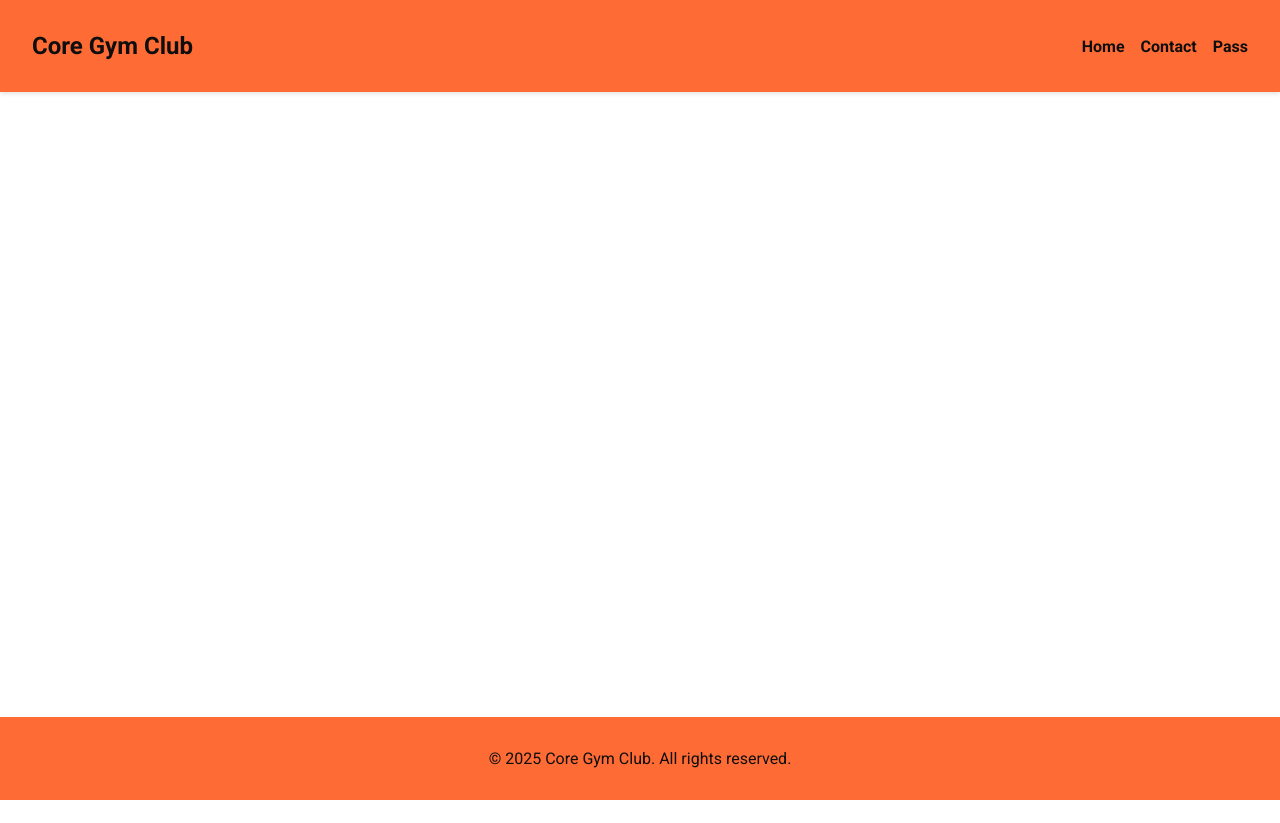
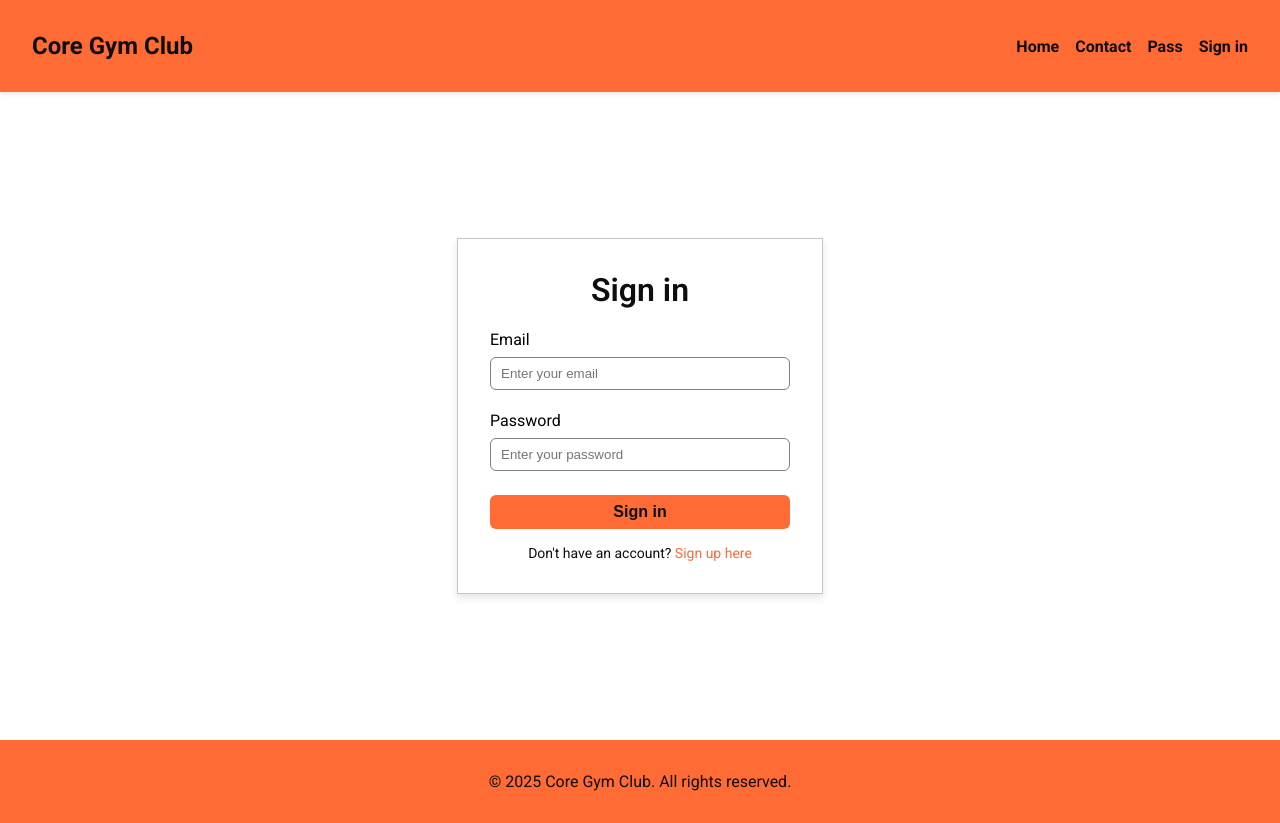
Before and after one commit to win24-project/Frontend, a React (Vite) app: page /login in a window 1280 px wide. Before the commit the page ends 800 px from the top, so only its background shows below. Built offline with nearby package versions, Linux system fonts and the light colour scheme.

Commit message:
Implemented a login form with functionality and API integration. Also added som functionality in navbar where the website shows if you are logged in or not

```diff
--- /dev/null
+++ b/src/components/Context/AuthContext.jsx
@@ -0,0 +1,32 @@
+import { createContext, useContext, useState, useEffect } from "react";
+
+const AuthContext = createContext();
+
+export const AuthProvider = ({ children }) => {
+  const [isLoggedIn, setIsLoggedIn] = useState(false);
+
+  useEffect(() => {
+    const token = localStorage.getItem("token");
+    if (token) {
+      setIsLoggedIn(true);
+    }
+  }, []);
+
+  const login = (token) => {
+    localStorage.setItem("token", token);
+    setIsLoggedIn(true);
+  };
+
+  const logout = () => {
+    localStorage.removeItem("token");
+    setIsLoggedIn(false);
+  };
+
+  return (
+    <AuthContext.Provider value={{ isLoggedIn, login, logout }}>
+      {children}
+    </AuthContext.Provider>
+  );
+};
+
+export const useAuth = () => useContext(AuthContext);
--- a/src/components/LoginForm/LoginForm.jsx
+++ b/src/components/LoginForm/LoginForm.jsx
@@ -1,9 +1,116 @@
+import { useState } from "react";
 import styles from './LoginForm.module.css';
+import { useNavigate } from 'react-router';
+import { useAuth } from "../Context/AuthContext";
 
 const LoginForm = () => {
+  const [email, setEmail] = useState("");
+  const [password, setPassword] = useState("");
+  const [errors, setErrors] = useState({});
+  const [loading, setLoading] = useState(false);
+  const navigate = useNavigate();
+  const { login } = useAuth();
+
+  const validateForm = () => {
+    const newErrors = {};
+
+    if (!email) {
+      newErrors.email = "Email is required";
+    } else if (!/^[^\s@]+@[^\s@]+\.[^\s@]+$/.test(email)) {
+      newErrors.email = "Please enter a valid email address";
+    }
+
+    if (!password) {
+      newErrors.password = "Password is required";
+    } else if (password.length < 6) {
+      newErrors.password = "Password must be at least 6 characters";
+    }
+
+    setErrors(newErrors);
+    return Object.keys(newErrors).length === 0;
+  };
+
+  const handleSubmit = async (e) => {
+    e.preventDefault();
+
+    if (!validateForm()) return;
+
+    setLoading(true);
+
+    try {
+      const response = await fetch("https://group-project-authservice-ebbpd0c8g2fabqdr.swedencentral-01.azurewebsites.net/signin", {
+        method: "POST",
+        headers: {
+          "Content-Type": "application/json"
+        },
+        body: JSON.stringify({
+          email: email,
+          password: password
+        })
+      });
+
+      if (response.ok) {
+        const data = await response.json();
+        console.log("Login successful:", data);
+        login(data.token);
+        navigate("/");
+      } else {
+          const errorText = await response.text();
+          console.log("Login failed: " + errorText);
+
+          if (errorText.toLowerCase().includes("invalid")) {
+            setErrors({
+              email: "Email not found or incorrect"
+            });
+          } else {
+            setErrors({ general: "Login failed. Please try again." });
+          }
+        }
+    } catch (err) {
+      console.log("Error: ", err);
+      alert("Something went wrong");
+    } finally {
+      setLoading(false);
+    }
+  };
+
   return (
-    <div>
+    <div className={styles.loginWrapper}>
+      <form className={styles.form} onSubmit={handleSubmit} noValidate>
+        <h2 className={styles.title}>Sign in</h2>
 
+        <div className={styles.field}>
+          <label>Email</label>
+          <input
+            type="email"
+            placeholder="Enter your email"
+            value={email}
+            onChange={(e) => setEmail(e.target.value)}
+          />
+          {errors.email && <span className={styles.error}>{errors.email}</span>}
+        </div>
+
+        <div className={styles.field}>
+          <label>Password</label>
+          <input
+            type="password"
+            placeholder="Enter your password"
+            value={password}
+            onChange={(e) => setPassword(e.target.value)}
+          />
+          {errors.password && <span className={styles.error}>{errors.password}</span>}
+        </div>
+
+        {errors.general && <div className={styles.error}>{errors.general}</div>}
+
+        <button type="submit" className={styles.button} disabled={loading}>
+          {loading ? "Signing in..." : "Sign in"}
+        </button>
+
+        <div className={styles.redirectLogin}>
+          <p>Don't have an account? <a href="/register">Sign up here</a></p>
+        </div>
+      </form>
     </div>
   )
 }
--- a/src/components/LoginForm/LoginForm.module.css
+++ b/src/components/LoginForm/LoginForm.module.css
@@ -0,0 +1,81 @@
+.loginWrapper {
+  display: flex;
+  justify-content: center;
+  align-items: center;
+  height: 75vh;
+}
+
+.form {
+  width: 300px;
+  padding: 2rem;
+  background-color: #fff;
+  border: 1px solid rgba(0, 0, 0, 0.219);
+  box-shadow: 0 4px 8px rgba(0, 0, 0, 0.1);
+  display: flex;
+  flex-direction: column;
+  justify-content: center;
+  align-items: center;
+}
+
+.title {
+  font-size: 2rem;
+  font-weight: 600;
+  margin: 0 0 1rem 0;
+}
+
+.field {
+  display: flex;
+  flex-direction: column;
+  margin-bottom: 1rem;
+  width: 100%;
+}
+
+.field label {
+  margin: 0.3rem 0;
+}
+
+.field input {
+  border-radius: 6px;
+  border: 1px solid gray;
+  padding: 8px 10px;
+  margin-top: 0.2rem;
+}
+
+.button {
+  border: none;
+  border-radius: 6px;
+  background-color: var(--primary-color);
+  color: var(--dark-color);
+  font-weight: 550;
+  font-size: 1rem;
+  padding: 0.5rem 0.7rem;
+  margin-top: 0.5rem;
+  cursor: pointer;
+  transition: all 0.3s ease-in-out;
+  width: 100%;
+}
+
+.button:hover {
+  background-color: #eb7b52;
+}
+
+.redirectLogin {
+  margin: 0;
+}
+
+.redirectLogin p {
+  margin: 1rem 0 0 0;
+  font-size: 14px;
+}
+
+.redirectLogin a {
+  font-size: 14px;
+  color: var(--primary-color);
+  text-decoration: none;
+}
+
+.error {
+  color: red;
+  font-size: .8rem;
+  margin-top: .2rem;
+}
--- a/src/components/NavBar/NavBar.jsx
+++ b/src/components/NavBar/NavBar.jsx
@@ -1,7 +1,17 @@
+import { useEffect, useState } from 'react'
 import BurgerMenu from '../BurgerMenu/BurgerMenu'
 import styles from './NavBar.module.css'
+import { useAuth } from "../Context/AuthContext";
 
 export const NavBar = () => {
+
+  const { isLoggedIn, logout } = useAuth();
+
+  const handleLogout = (e) => {
+    e.preventDefault();
+    logout();
+  };
+
   return (
     <>
       <header className={styles.header}>
@@ -12,6 +22,11 @@ export const NavBar = () => {
             <a href="/">Home</a>
             <a href="/contact">Contact</a>
             <a href="/klasser">Pass</a>
+            {isLoggedIn ? (
+              <a href="/" onClick={handleLogout}>Log out</a>
+            ) : (
+              <a href="/login">Sign in</a>
+            )}
           </nav>
         </div>
       </header>
--- a/src/components/RegisterForm/RegisterForm.jsx
+++ b/src/components/RegisterForm/RegisterForm.jsx
@@ -62,7 +62,7 @@ const RegisterForm = () => {
       if (response.ok) {
         const data = await response.json();
         console.log("Signup successful:", data);
-        navigate("/");
+        navigate("/login");
       } else {
         const errorText = await response.text();
         console.log("Signup failed:", errorText);
--- a/src/main.jsx
+++ b/src/main.jsx
@@ -4,13 +4,16 @@ import { BrowserRouter } from "react-router";
 import Layout from './components/Layout/Layout.jsx'
 import './global/globalStyles.css'
 import App from './App.jsx'
+import { AuthProvider } from './components/Context/AuthContext.jsx';
 
 createRoot(document.getElementById('root')).render(
   <StrictMode>
     <BrowserRouter>
-      <Layout>
-        <App />
-      </Layout>
+      <AuthProvider>
+        <Layout>
+          <App />
+        </Layout>
+      </AuthProvider>
     </BrowserRouter>
   </StrictMode>,
 )
```
Also changed, not shown: src/App.jsx (line endings or trailing spaces).
